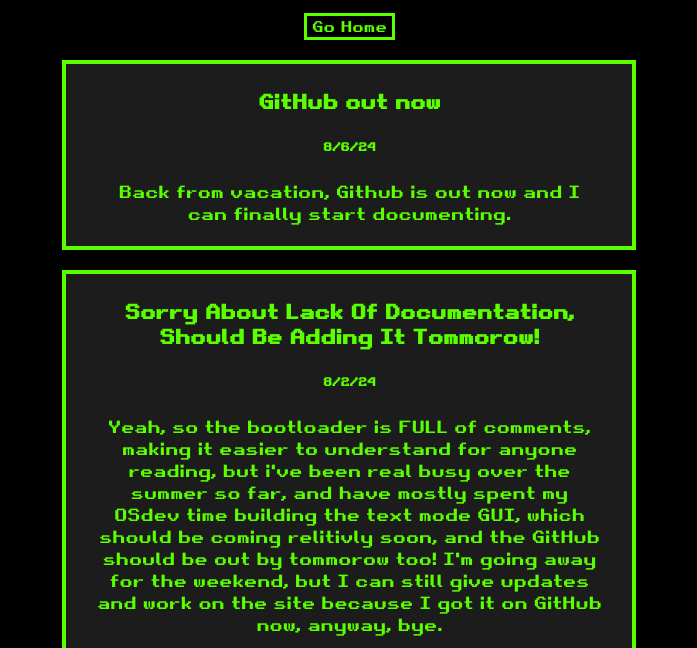
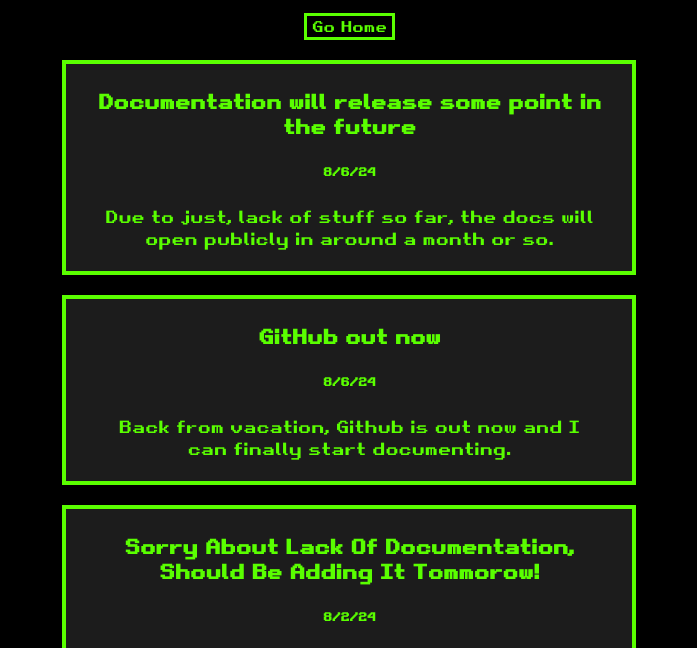
Before and after one commit to Oguy2020/Decks, a plain HTML site: page Updates/updates.html in a window 1280 px wide. Shown: the part 104-752 px from the top of the page, without its empty margins (291-988 px from the left). Drawn offline with Linux system fonts and the light colour scheme.

Commit message:
Update updates.html

```diff
--- a/Updates/updates.html
+++ b/Updates/updates.html
@@ -12,12 +12,22 @@
         <hr>
         <a href="../index.html"><button>Go Home</button></a>
         <div class="box">
+            <h3>Documentation will release some point in the future</h3>
+            <h6>8/6/24</h6>
+            <p>Due to just, lack of stuff so far,
+                the docs will open publicly in
+                around a month or so.
+            </p>
+        </div>
+
+        <div class="box">
             <h3>GitHub out now</h3>
             <h6>8/6/24</h6>
             <p>Back from vacation, Github is out
                 now and I can finally start documenting.
             </p>
         </div>
+
         <div class="box">
             <h3>Sorry About Lack Of Documentation, Should Be Adding It Tommorow!</h3>
             <h6>8/2/24</h6>
@@ -36,6 +46,7 @@
                  anyway, bye.
             </p>
         </div>
+
         <div class="box">
             <h3>C Is Running! Bootloader Complete</h3>
             <h6>8/1/24</h6>
```
